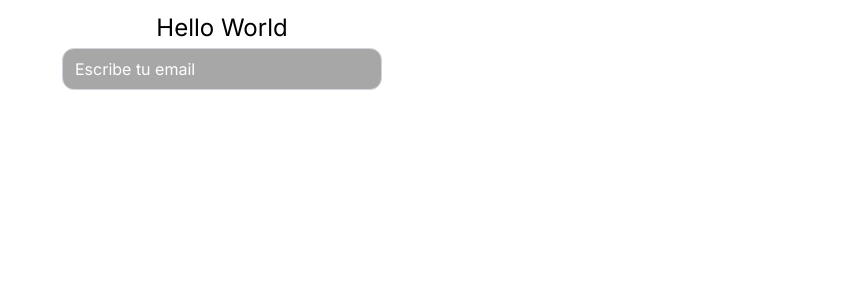
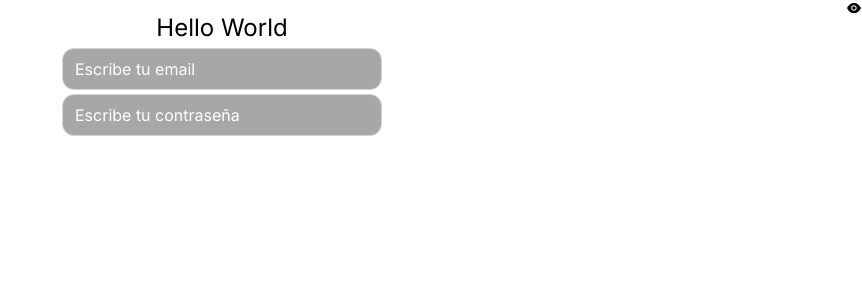
Before and after one commit to Sstark97/chat-now, a Next.js app: page / in a window 1280 px wide. Shown: the top 300 px of the page, without its empty margins (418-1280 px from the left). Built offline with nearby package versions, Linux system fonts and the light colour scheme.

Commit message:
Add PasswordInput component

```diff
--- a/package.json
+++ b/package.json
@@ -20,6 +20,7 @@
     "next": "13.2.4",
     "react": "18.2.0",
     "react-dom": "18.2.0",
+    "react-icons": "^4.8.0",
     "typescript": "5.0.2"
   },
   "devDependencies": {
--- a/src/components/Input.tsx
+++ b/src/components/Input.tsx
@@ -1,8 +1,13 @@
 import type { InputProps } from "@customTypes/components"
 
 const Input = ({ type, placeholder }: InputProps) => (
-    <div className="w-1/4 flex flex-col mx-auto">
-        <input type={type} placeholder={placeholder} className="bg-secondary text-white placeholder-white border border-gray-300 rounded-xl px-3 py-2 mt-1 focus:outline-none focus:ring-2 focus:ring-purple-600 focus:border-transparent" required/>
+    <div className="w-1/4 relative flex flex-col mx-auto">
+        <input
+            type={type}
+            placeholder={placeholder}
+            className="bg-secondary text-white placeholder-white border border-gray-300 rounded-xl px-3 py-2 mt-1 focus:outline-none focus:ring-2 focus:ring-purple-600 focus:border-transparent"
+            required
+        />
     </div>
 )
 
--- /dev/null
+++ b/src/components/PasswordInput.tsx
@@ -0,0 +1,28 @@
+import { useState } from "react"
+import Input from "@components/Input"
+import { AiFillEye, AiFillEyeInvisible } from "react-icons/ai"
+
+const PasswordInput = ({ placeholder }: { placeholder: string }) => {
+    const [showPassword, setShowPassword] = useState(false)
+    const iconClass = "absolute top-0 right-0"
+
+    const handleShowPassword = () => {
+        setShowPassword(!showPassword)
+    }
+
+    return (
+        <div>
+            <Input type={showPassword ? "text" : "password"} placeholder={placeholder} />
+            {showPassword ? (
+                <AiFillEyeInvisible
+                    className={iconClass}
+                    onClick={handleShowPassword}
+                />
+            ) : (
+                <AiFillEye className={iconClass} onClick={handleShowPassword} />
+            )}
+        </div>
+    )
+}
+
+export default PasswordInput
--- a/src/pages/index.tsx
+++ b/src/pages/index.tsx
@@ -1,6 +1,7 @@
 import Head from "next/head"
 import { Inter } from "next/font/google"
-import Input from "@components/Input";
+import Input from "@components/Input"
+import PasswordInput from "@components/PasswordInput"
 
 const inter = Inter({ subsets: ["latin"] })
 
@@ -16,6 +17,7 @@ const Home = () => {
             <main className={inter.className}>
                 <h1 className="text-2xl text-center mt-3">Hello World</h1>
                 <Input type="email" placeholder="Escribe tu email" />
+                <PasswordInput placeholder="Escribe tu contraseña" />
             </main>
         </>
     )
--- a/src/types/components.ts
+++ b/src/types/components.ts
@@ -1,6 +1,7 @@
 interface InputProps {
     type: string;
     placeholder: string;
+    children?: React.ReactNode;
 }
 
 export type {
```
Also changed, not shown: 1 other file (tests, documents, lock files or other folders).
